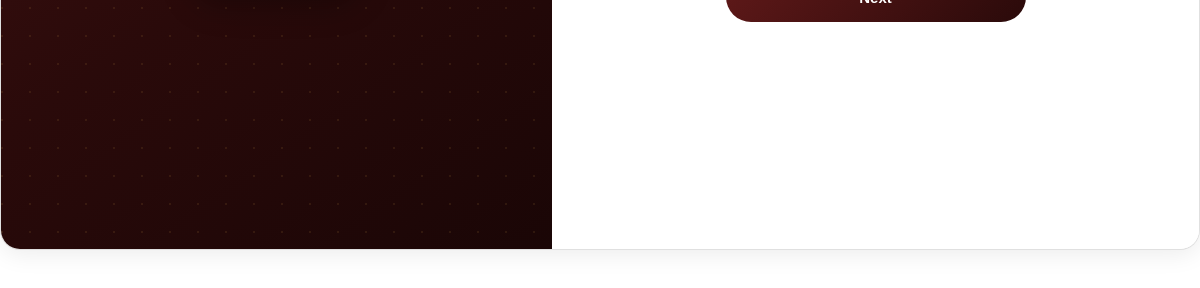
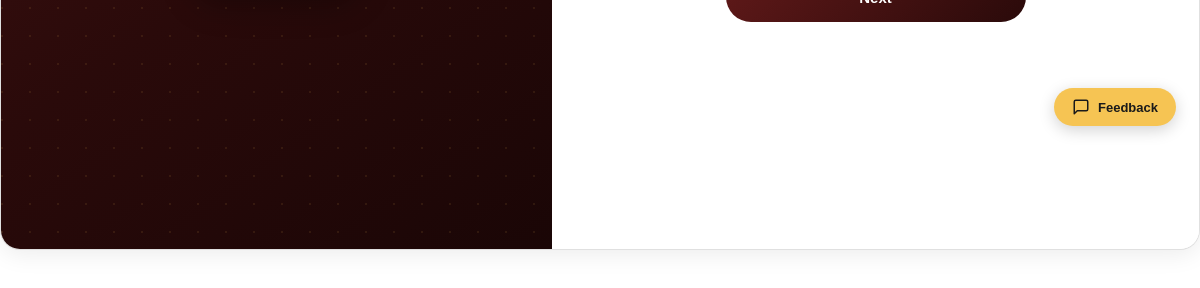
Before and after one commit to priyamvadakh/yuzu-d, an Electron app: page index.html in a window 1200 px wide. Shown: the part 650-938 px from the top of the page. Drawn offline with Linux system fonts and the light colour scheme.

Commit message:
feedback

```diff
--- a/index.html
+++ b/index.html
@@ -1339,5 +1339,13 @@
 
 <script src="renderer.js"></script>
 </div><!-- /.app-window -->
+
+<!-- ══════════ FEEDBACK BUTTON ══════════ -->
+<button class="feedback-fab" title="Share feedback" onclick="window.open('https://docs.google.com/forms/d/e/1FAIpQLSfSYjHMf-_ATYXj_gIbtp4du_-D38BfA6_0kCCGw3kHvRo1Tw/viewform?usp=publish-editor','_blank')">
+  <svg width="18" height="18" viewBox="0 0 24 24" fill="none" stroke="currentColor" stroke-width="2" stroke-linecap="round" stroke-linejoin="round">
+    <path d="M21 15a2 2 0 0 1-2 2H7l-4 4V5a2 2 0 0 1 2-2h14a2 2 0 0 1 2 2z"/>
+  </svg>
+  <span>Feedback</span>
+</button>
 </body>
 </html>
--- a/styles.css
+++ b/styles.css
@@ -1205,3 +1205,28 @@ input[type="date"].sc-date, input[type="time"].sc-time { -webkit-appearance: non
   }
   .mob-landing-secondary:hover { background: #f4f4f5; }
 }
+
+/* ══════════ FEEDBACK FAB ══════════ */
+.feedback-fab {
+  position: fixed;
+  bottom: 24px;
+  right: 24px;
+  z-index: 9999;
+  display: flex;
+  align-items: center;
+  gap: 8px;
+  padding: 10px 18px;
+  background: #f6c453;
+  color: #1a1a1a;
+  border: none;
+  border-radius: 999px;
+  font-size: 13px;
+  font-weight: 600;
+  cursor: pointer;
+  box-shadow: 0 4px 16px rgba(0,0,0,0.18);
+  transition: transform .15s, box-shadow .15s;
+}
+.feedback-fab:hover {
+  transform: translateY(-2px);
+  box-shadow: 0 6px 20px rgba(0,0,0,0.22);
+}
```
